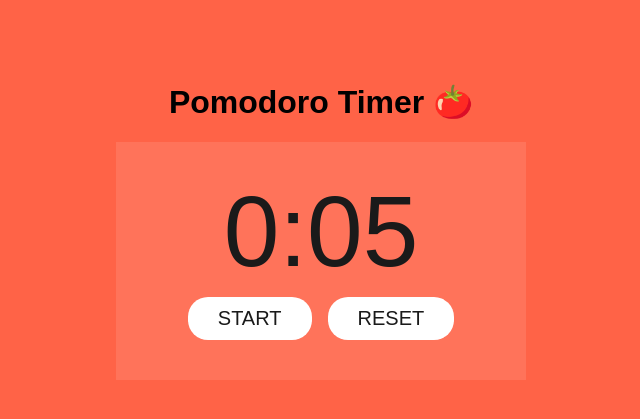
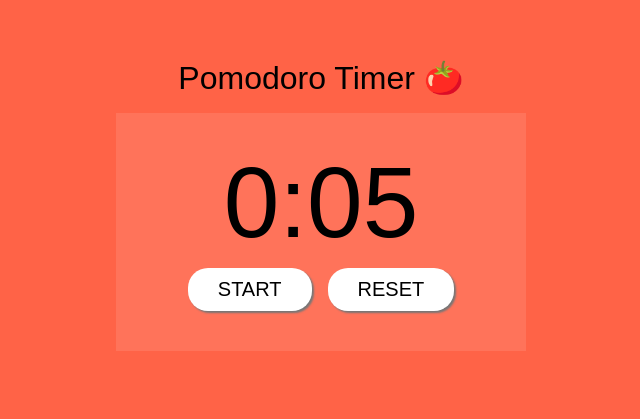
Before and after one commit to justinbansal/pomodoro, a React (Vite) app: page / in a window 1280 px wide. Shown: the part 187-606 px from the top of the page, without its empty margins (319-959 px from the left). Built offline with nearby package versions, Linux system fonts and the light colour scheme.

Commit message:
Update btn active style and add css reset

```diff
--- a/src/App.css
+++ b/src/App.css
@@ -1,3 +1,18 @@
+html {
+  box-sizing: border-box;
+  font-size: 16px;
+}
+
+*, *:before, *:after {
+  box-sizing: inherit;
+}
+
+body, h1, h2, h3, h4, h5, h6, p, ol, ul {
+  margin: 0;
+  padding: 0;
+  font-weight: normal;
+}
+
 #root {
   text-align: center;
   height: 100vh;
@@ -18,6 +33,7 @@ body {
   align-items: center;
   position: relative;
   padding: 2rem 4rem;
+  margin: 1rem;
 }
 
 .timer::after {
@@ -28,6 +44,7 @@ body {
   bottom: 0;
   right: 0;
   background-color: rgba(255, 255, 255, 0.1);
+  z-index: -1;
 }
 
 .timer span {
@@ -42,6 +59,14 @@ button {
   padding: 10px 30px;
   border-radius: 20px;
   margin: 0.5rem;
+  box-shadow: 2px 2px 2px #777;
+}
+
+button:active {
+  transform-origin: center;
+  transform: translateY(2px);
+  box-shadow: 0 0 0;
+  outline: 0;
 }
 
 .controls {
```
